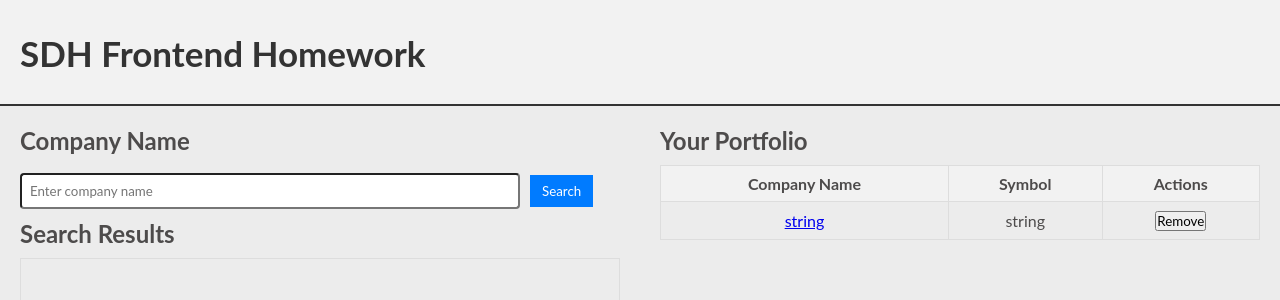
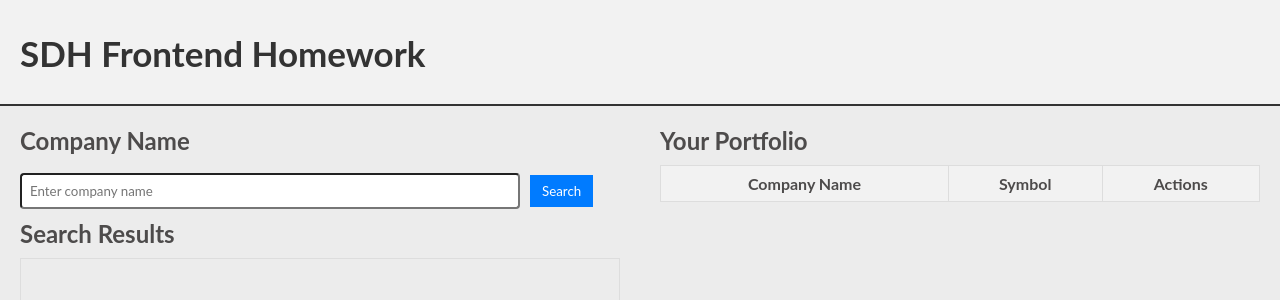
Before and after one commit to RasmusRossetti/Monitum-Assignment, a React (Vite) app: page / in a window 1280 px wide. Shown: the top 300 px of the page. Built offline with nearby package versions, Linux system fonts and the light colour scheme.

Commit message:
Update mock

```diff
--- a/src/App.tsx
+++ b/src/App.tsx
@@ -19,12 +19,7 @@ const App: React.FC = () => {
   ])
 
   // State for portfolio data
-  const [portfolioData, setPortfolioData] = useState<PortfolioItem[]>([
-    {
-      companyName: "string",
-      symbol: "string"
-    }
-  ])
+  const [portfolioData, setPortfolioData] = useState<PortfolioItem[]>([])
 
   return (
     <PortfolioContext.Provider value={{ portfolioData, setPortfolioData }}>
```
